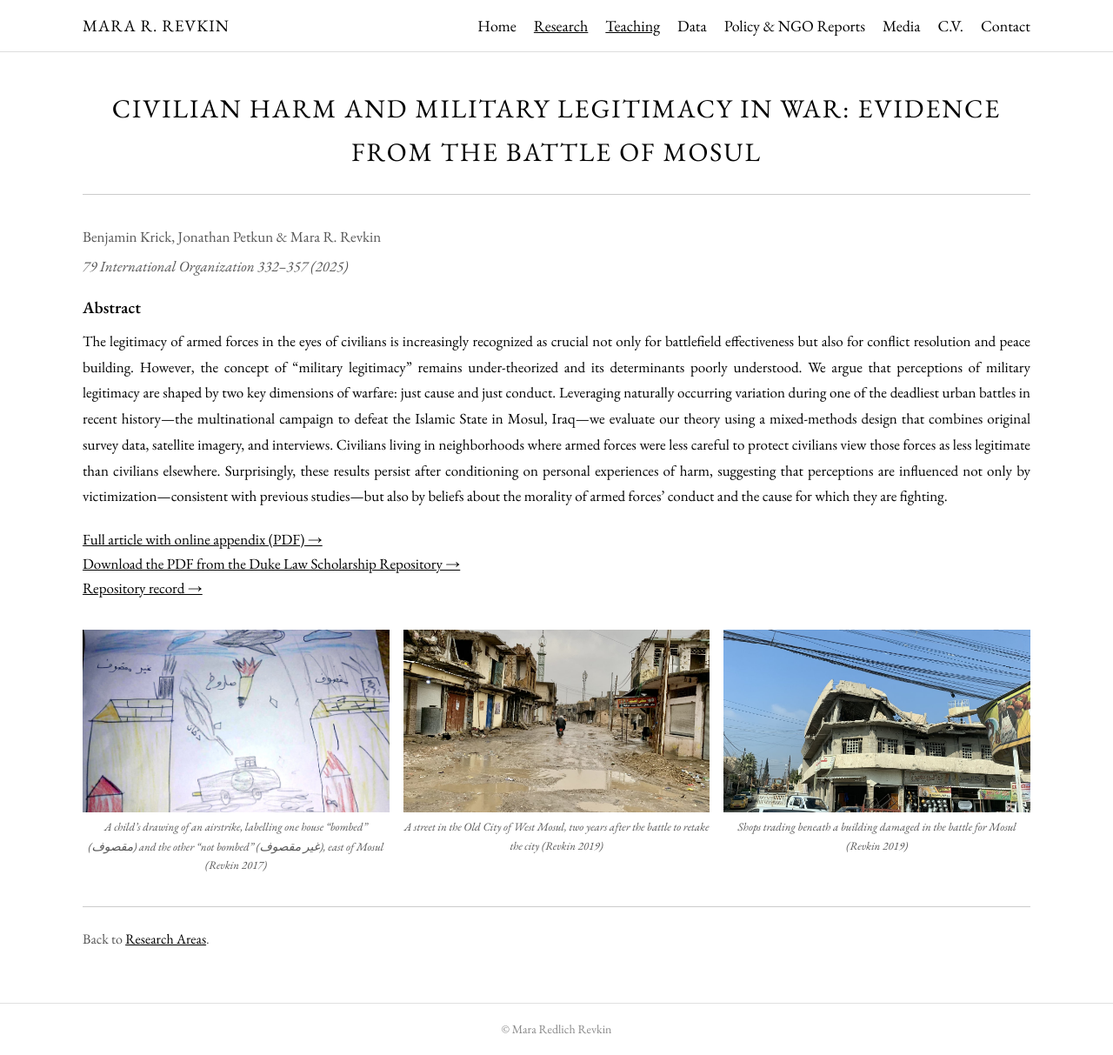
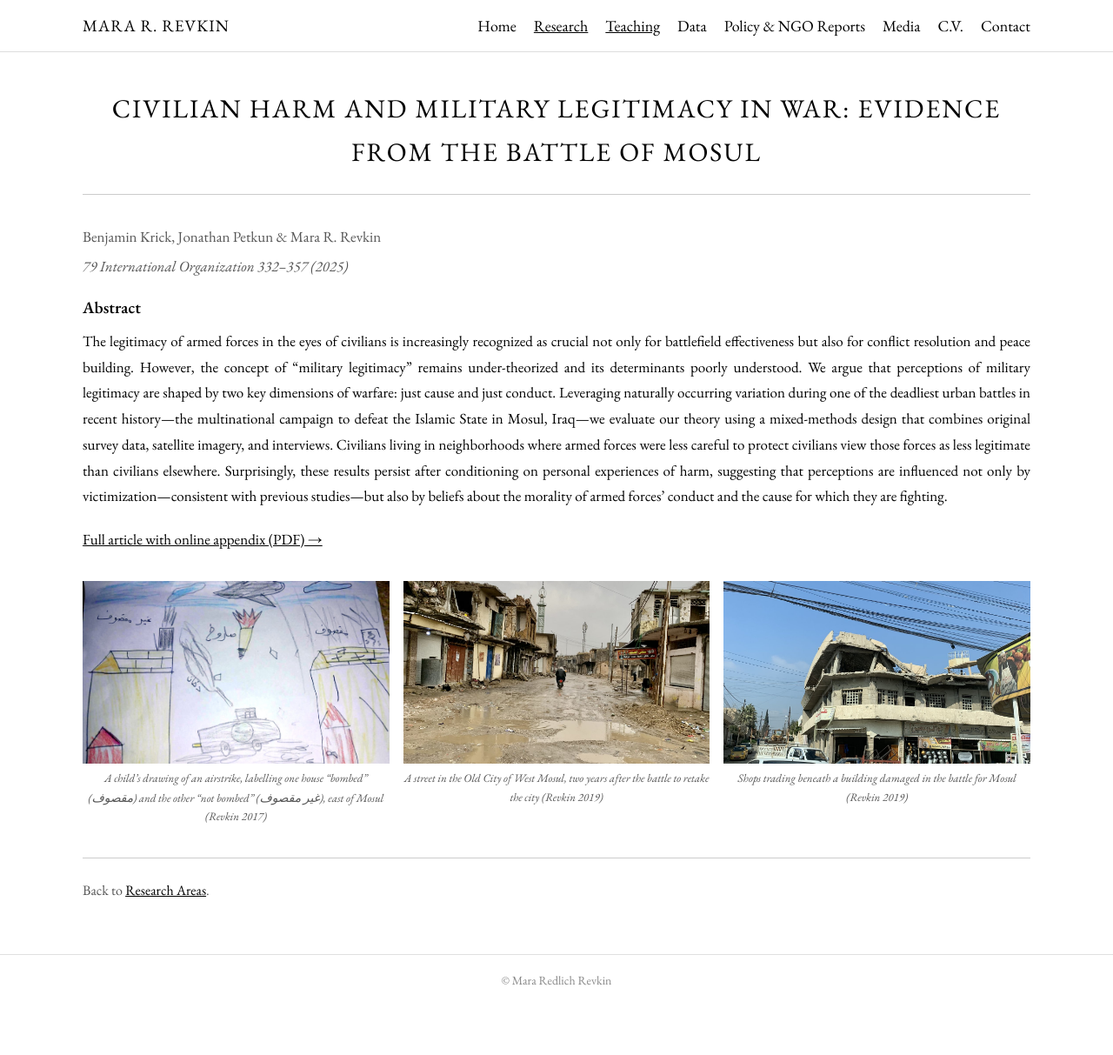
Before and after one commit to mrevkin/mrevkin.github.io, a Jekyll site: the page civilian-harm-military-legitimacy.html, which Jekyll copies as it is, in a window 1280 px wide and 1213 px high. Shown: the whole window at 87% size. Built offline with Jekyll 4.4.1, drawn with Linux system fonts in a browser that asks for light colours.

Commit message:
Keep only the full-article PDF link

```diff
--- a/civilian-harm-military-legitimacy.html
+++ b/civilian-harm-military-legitimacy.html
@@ -58,7 +58,7 @@
     <h2 style="font-family:'EB Garamond',serif; font-size:19px; font-weight:600; margin-bottom:8px;">Abstract</h2>
     <p style="font-size:17px; line-height:1.75; text-align:justify;">The legitimacy of armed forces in the eyes of civilians is increasingly recognized as crucial not only for battlefield effectiveness but also for conflict resolution and peace building. However, the concept of &ldquo;military legitimacy&rdquo; remains under-theorized and its determinants poorly understood. We argue that perceptions of military legitimacy are shaped by two key dimensions of warfare: just cause and just conduct. Leveraging naturally occurring variation during one of the deadliest urban battles in recent history&mdash;the multinational campaign to defeat the Islamic State in Mosul, Iraq&mdash;we evaluate our theory using a mixed-methods design that combines original survey data, satellite imagery, and interviews. Civilians living in neighborhoods where armed forces were less careful to protect civilians view those forces as less legitimate than civilians elsewhere. Surprisingly, these results persist after conditioning on personal experiences of harm, suggesting that perceptions are influenced not only by victimization&mdash;consistent with previous studies&mdash;but also by beliefs about the morality of armed forces&rsquo; conduct and the cause for which they are fighting.</p>
 
-    <p style="font-size:17px; margin-top:20px;"><a href="krick_petkun_revkin_civilian_harm_io_2025.pdf" target="_blank">Full article with online appendix (PDF) &rarr;</a><br /><a href="https://scholarship.law.duke.edu/cgi/viewcontent.cgi?article=7142&amp;context=faculty_scholarship" target="_blank">Download the PDF from the Duke Law Scholarship Repository &rarr;</a><br /><a href="https://scholarship.law.duke.edu/faculty_scholarship/4441" target="_blank">Repository record &rarr;</a></p>
+    <p style="font-size:17px; margin-top:20px;"><a href="krick_petkun_revkin_civilian_harm_io_2025.pdf" target="_blank">Full article with online appendix (PDF) &rarr;</a></p>
 
     <div class="teaching-section" style="margin-top:34px;">
       <div class="photo-strip three">
```
